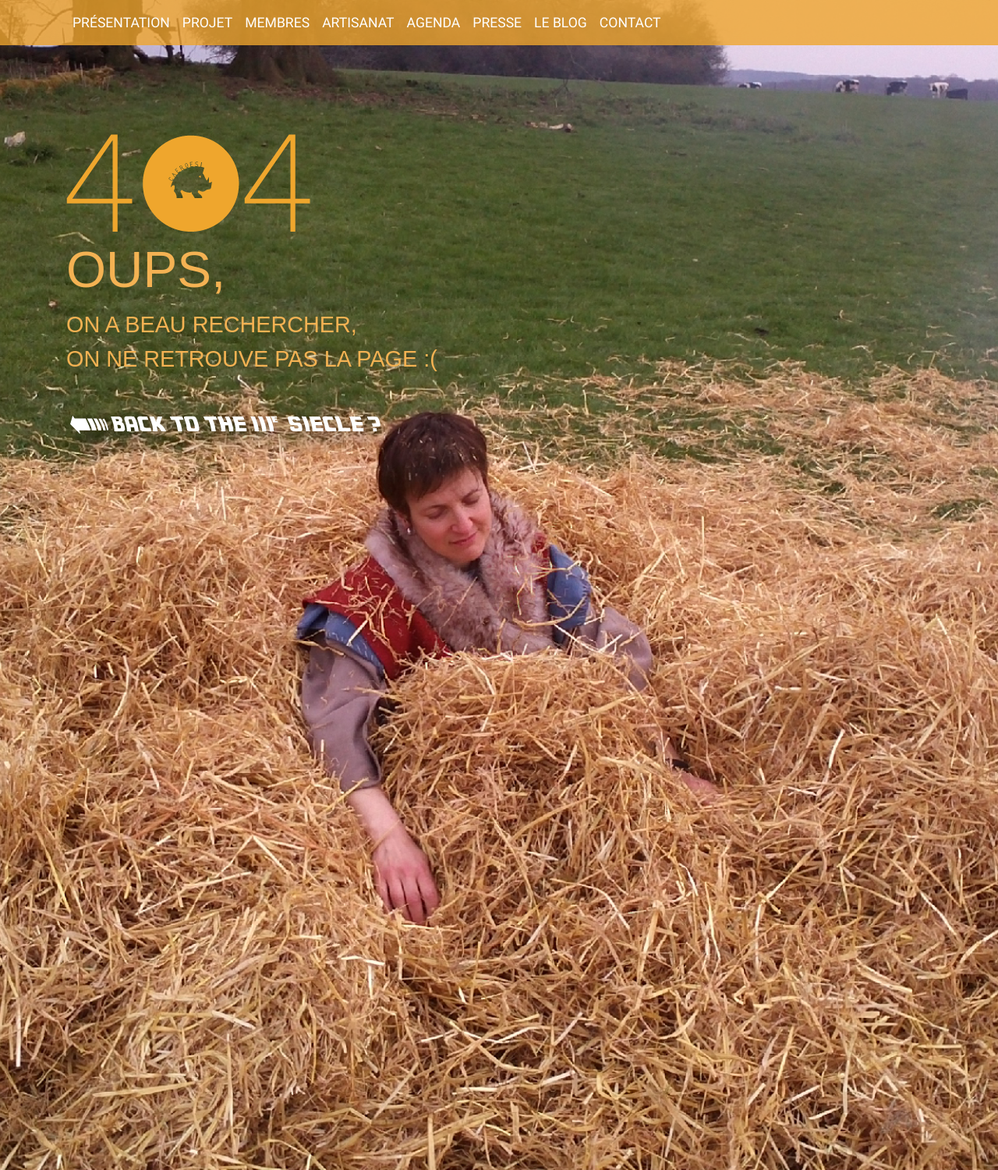
After one commit to alyssa-ittoo/caeroesi.github.io, a PHP site: page /404.html in a window 1280 px wide. The commit adds this page. Shown: the whole page at 78% size. Run offline with PHP 8.4, Linux system fonts and the light colour scheme.

Commit message:
ajout page 404 _ correctifs

```diff
--- /dev/null
+++ b/404.html
@@ -0,0 +1,89 @@
+<!DOCTYPE html>
+<html lang="fr">
+<head>
+    <meta charset="UTF-8">
+    <meta name="viewport" content="width=device-width, initial-scale=1, shrink-to-fit=no">
+    <meta http-equiv="X-UA-Compatible" content="ie=edge">
+    <title>Accueil</title>
+
+    <link rel="icon" type="image/png" href="images/favicon.png" />
+
+    <link rel="stylesheet" type="text/css" href="fonts/font.css">
+
+    <link rel="stylesheet" type="text/css" href="assets/bootstrap.min.css">
+    <link rel="stylesheet" type="text/css" href="style.css">
+</head>
+<body>
+
+    <nav class="navbar navbar-expand-lg fixed">
+        <div class="container">
+            <button class="navbar-toggler" type="button" data-toggle="collapse" data-target="#navbar-mobile" aria-controls="navbar-mobile" aria-expanded="false" aria-label="Toggle navigation">
+                <span class="navbar-toggler-icon"></span>
+            </button>
+
+            <div class="collapse navbar-collapse" id="navbar-mobile">
+                <div class="on-mobile close"><a href="#" data-toggle="collapse" data-target="#navbar-mobile" aria-controls="navbar-mobile" aria-expanded="false" aria-label="Toggle navigation"><img src="images/close.png" alt="fermer le menu"></a></div>
+                <ul class="navbar-nav mr-auto">
+                    <li class="nav-item active">
+                        <a class="nav-link" href="index.html#presentation">Présentation<span class="sr-only">(current)</span></a>
+                    </li>
+                    <li class="nav-item">
+                        <a class="nav-link" href="index.html#projet">Projet</a>
+                    </li>
+                    <li class="nav-item">
+                        <a class="nav-link" href="index.html#membres">Membres</a>
+                    </li>
+                    <li class="nav-item">
+                        <a class="nav-link" href="index.html#artisanat">Artisanat</a>
+                    </li>
+                    <li class="nav-item">
+                        <a class="nav-link" href="index.html#agenda">Agenda</a>
+                    </li>
+                    <li class="nav-item">
+                        <a class="nav-link" href="index.html#presse">Presse</a>
+                    </li>
+                    <li class="nav-item">
+                        <a class="nav-link" href="index.html#btn-blog">Le blog</a>
+                    </li>
+                    <li class="nav-item">
+                        <a class="nav-link" href="index.html#contact">Contact</a>
+                    </li>
+                </ul>
+                <div class="social-media on-mobile">
+                    <ul>
+                        <li>
+                            <a href="https://www.facebook.com/Caeroesi/" target="_blank"><img src="images/reseaux-soc/facebook-orange.png" alt="Facebook de Caeroesi"></a>
+                        </li>
+                        <li>
+                            <a href="https://www.instagram.com/caeroesi/" target="_blank"><img src="images/reseaux-soc/instagram-orange.png" alt="Instagram de Caeroesi"></a>
+                        </li>
+                        <li>
+                            <a href="https://twitter.com/caeroesi" target="_blank"><img src="images/reseaux-soc/twitter-orange.png" alt="Twitter de Caeroesi"></a>
+                        </li>
+                    </ul>
+                </div>
+            </div>
+
+        </div>
+    </nav>
+
+    <section class="error">
+        <div class="container">
+            <div class="error-title">
+                <img src="images/page-404/error-title.png" alt="Titre : Erreur 404" class="img-fluid">
+            </div>
+            <p class="error-content">
+                <span class="oups">oups,</span>
+                <span>on a beau rechercher, <br>
+                    on ne retrouve pas la page :(</span>
+            </p>
+            <div class="error-btn">
+                <a href="index.html"><img src="images/page-404/error-btn.png" alt="Bouton retourner à la page d'accueil" class="img-fluid"></a>
+            </div>
+        </div>
+    </section>
+
+    <script type="text/javascript" src="assets/jquery.min.js"></script>
+    <script type="text/javascript" src="assets/bootstrap.min.js"></script>
+</body>
+</html>
--- a/style.css
+++ b/style.css
@@ -515,8 +547,55 @@ footer{
     height: auto
 }
 
+#imagemodal #youtube{
+    width: 100%;
+}
+
+/*****
+****** Page erreur 404 *****/
+.error{
+    min-height: 1500px;
+    height: 100vh;
+    width: 100%;
+    background: url(images/page-404/fond-error.jpg) no-repeat;
+    background-size: cover;
+    background-position: center;
+    padding-top: 172px;
+}
+
+.error-content{
+    text-transform: uppercase;
+    color: #f4b253;
+    font-family: 'Proxima nova Thin', sans-serif;
+    font-size: 1.8rem;
+}
+
+.error-content .oups{
+    font-size: 4.1rem;
+    display: block;
+}
+
+.error-btn{
+    margin-left: -30px;
+}
+/*****
+****** Mobile et tablette *****/
+
 @media (max-width: 768px){
     .on-mobile{ display: block !important; }
+    .row {
+        -webkit-flex-wrap: wrap;
+        display: block;
+    }
+    .navbar.fixed{
+        background-color: transparent !important;
+    }
+    .navbar > .container{
+        -webkit-box-align: start;
+    }
+    .navbar-toggler{
+        background-color: rgba(239, 166, 45, .8);
+    }
     .navbar-collapse{
         background-color: #efa62d;
         width: 100%;
```
Also changed, not shown: other parts of style.css (+73 -29 lines), index.html (+37 -16 lines), images/casque.png, images/favicon.png (added), images/page-404/error-btn.png (added), images/page-404/error-title.png (added), images/page-404/fond-error.jpg (added), images/presentation-logo.svg.
